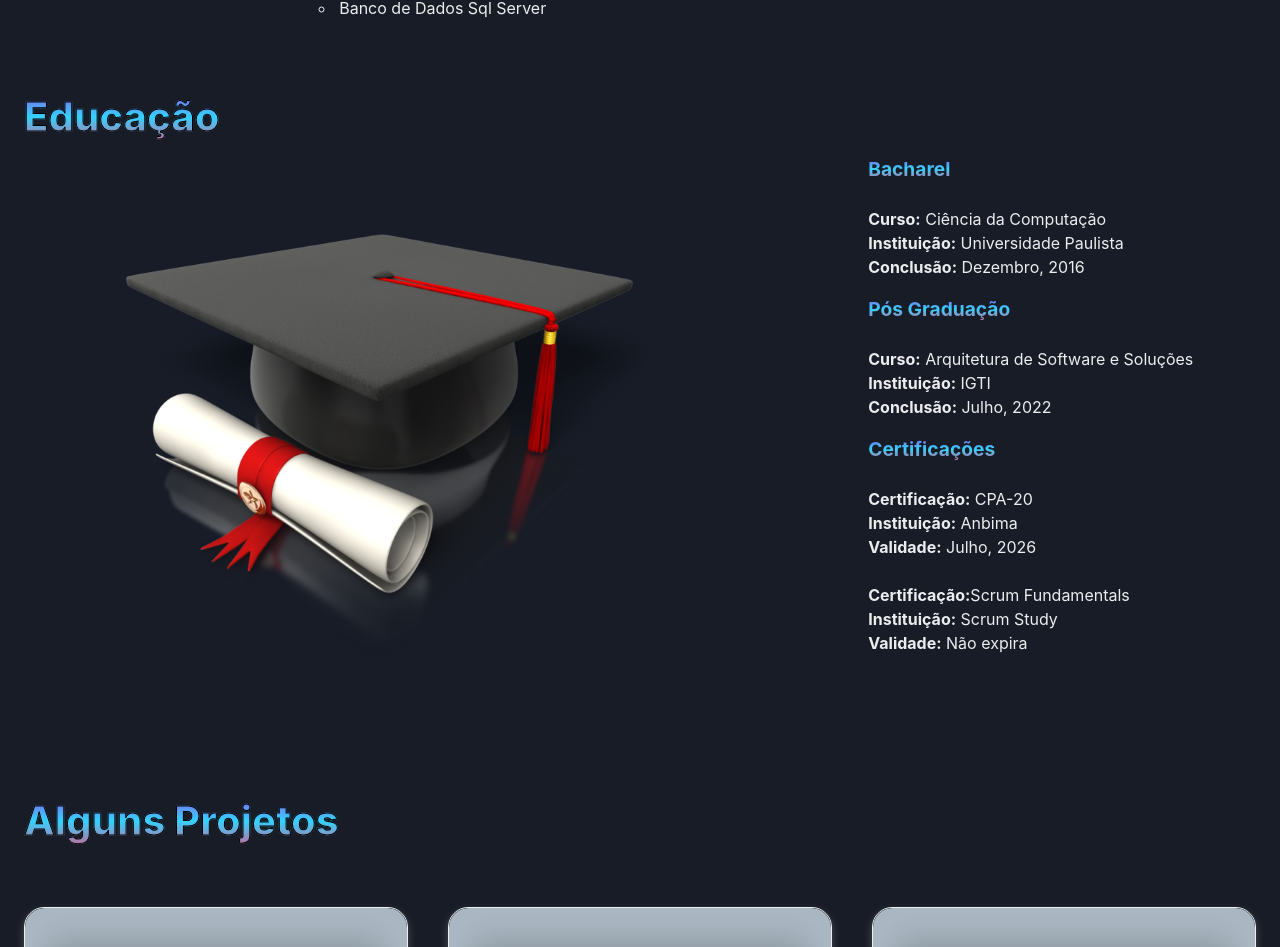
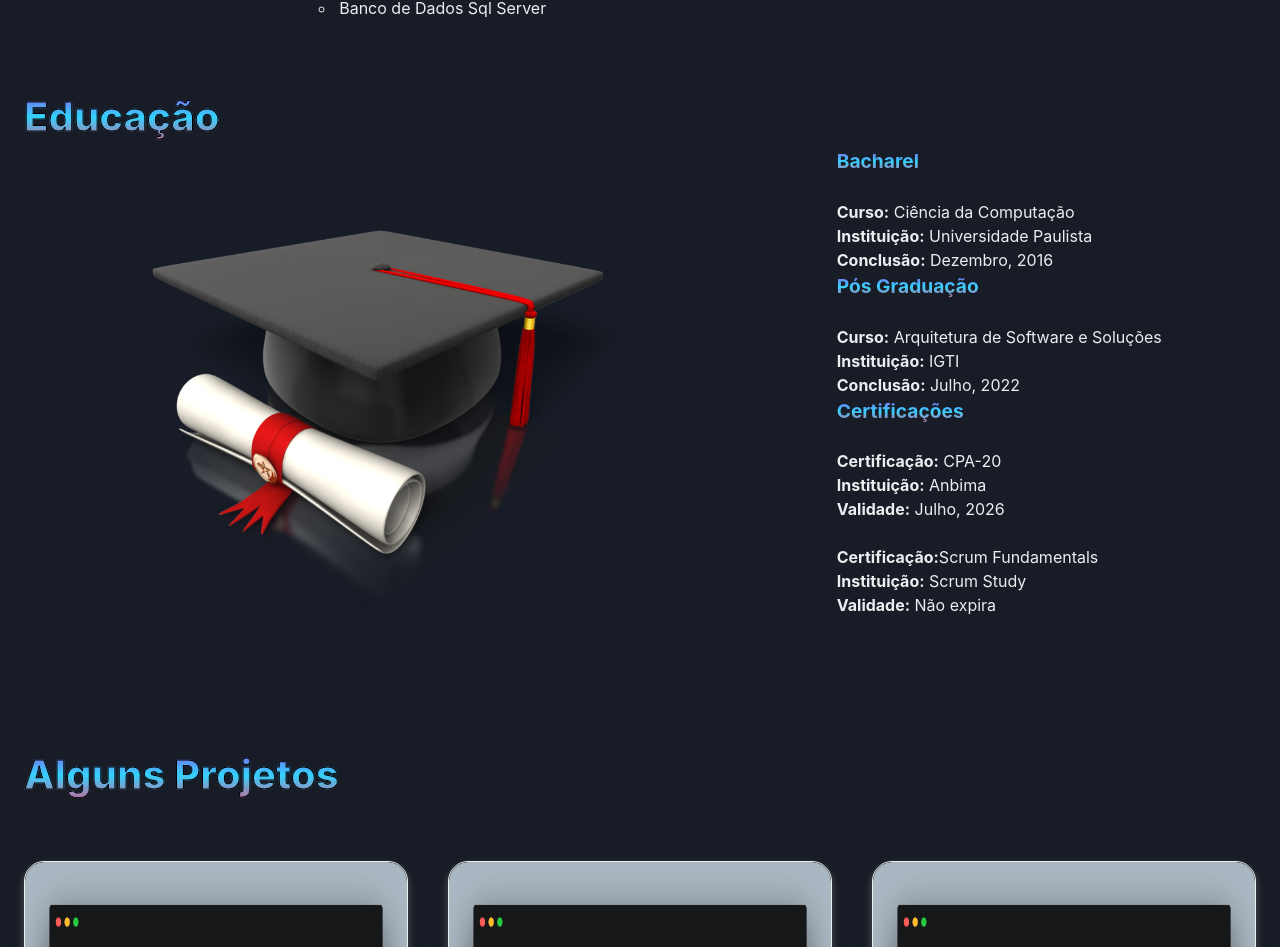
Before and after one commit to Brspontes/react-portfolio, a React (Create React App) app: page / in a window 1280 px wide. Shown: the part 1150-2097 px from the top of the page. Built offline with nearby package versions, Linux system fonts and the light colour scheme.

Commit message:
ajustando secao education

```diff
--- a/src/components/education/index.tsx
+++ b/src/components/education/index.tsx
@@ -8,8 +8,8 @@ export default function Education() {
         bgGradient='linear(to bottom, #9845E8, #33D2FF, #DD5789)'
         bgClip='text' fontWeight='extrabold' fontSize='2.5rem'>Educação</Text>
       <Flex direction={['column', 'column', 'row']} justifyContent='space-around'>
-        <Image mt='12' src='education.png' width='xl' />
-        <Flex ml='20' direction='column' justifyContent='space-around'>
+        <Image mt='12' src='education.png' width='lg' />
+        <Flex ml='18' direction='column' justifyContent='space-around'>
           <Box>
             <Text
               fontWeight='bold'
```
